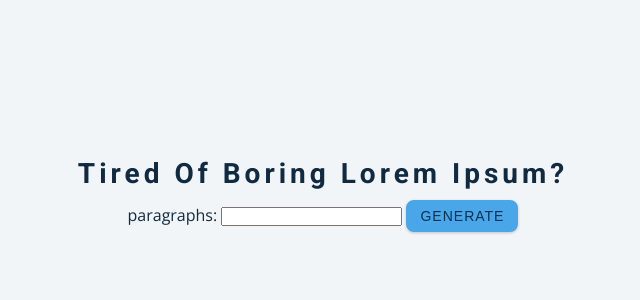
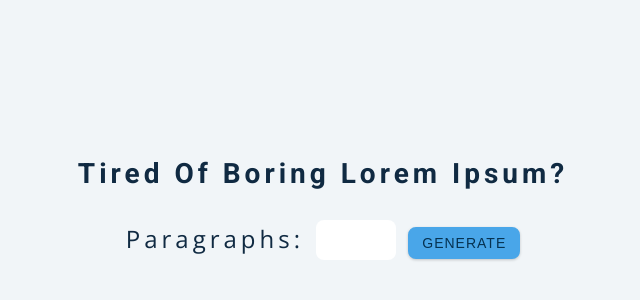
Before and after one commit to sh007kh/javascript-exercises, a plain HTML site: page 13-lorem-ipsum/index.html in a window 1280 px wide. Shown: the whole page, without its empty margins (317-957 px from the left). Drawn offline with nearby package versions, Linux system fonts and the light colour scheme.

Commit message:
add styles css

```diff
--- a/13-lorem-ipsum/styles.css
+++ b/13-lorem-ipsum/styles.css
@@ -183,3 +183,24 @@ main {
 Lorem Ipsum
 ===============
 */
+.lorem-form {
+  margin: 2rem auto;
+}
+.lorem-form label {
+  font-size: 1.5rem;
+  text-transform: capitalize;
+  margin-right: 0.5rem;
+  letter-spacing: var(--spacing);
+}
+.amount {
+  padding: 0.375rem 0.75rem;
+  width: 5rem;
+  height: 2.5rem;
+  font-size: 1.5rem;
+  text-align: center;
+  font-family: var(--ff-primary);
+  border: none;
+  background-color: var(--clr-white);
+  border-radius: var(--radius);
+  margin-right: 0.5rem;
+}
```
